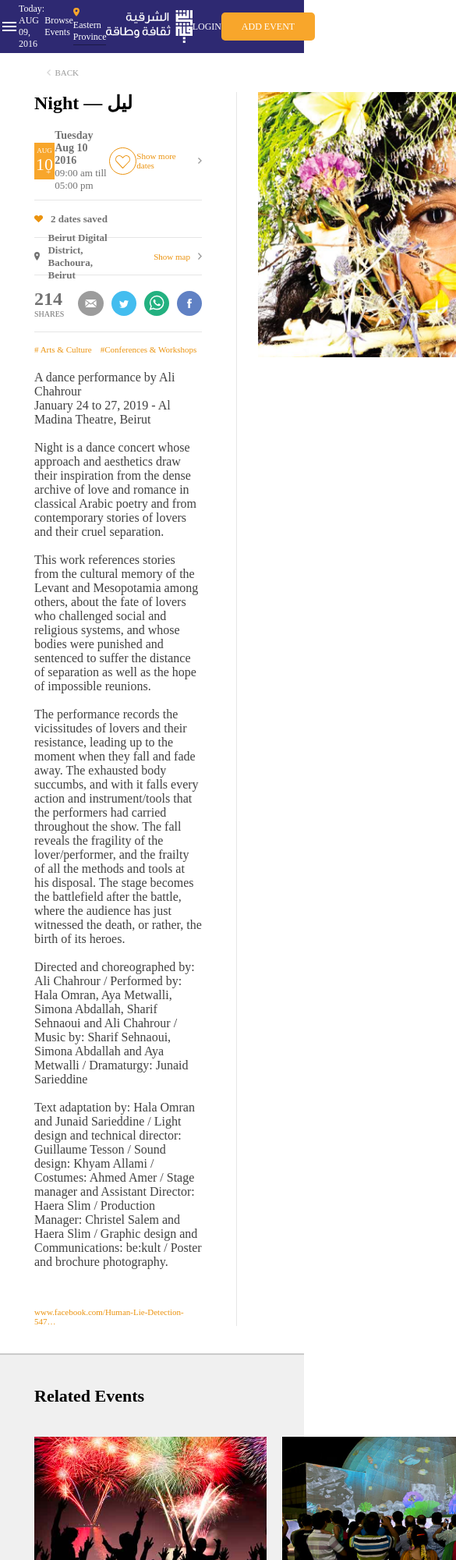
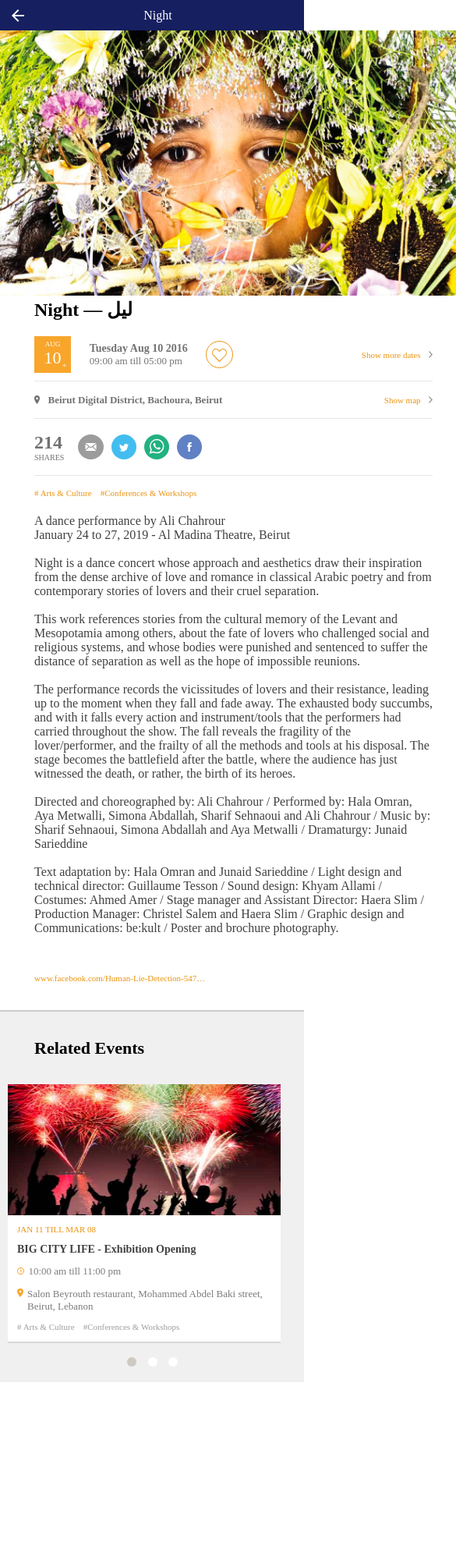
Before and after one commit to paul-adaimi/training-gtlogic, a website built with webpack: page sharqiyya-app/index.html in a window 390 px wide. Shown: the top 2000 px of the page at 78% size, 585 px wide, since content can reach past the window. After the commit the page ends 1772 px from the top, so only its background shows below. Built offline with nearby package versions, Linux system fonts and the light colour scheme.

Commit message:
added phone support

```diff
--- a/sharqiyya-app/index.html
+++ b/sharqiyya-app/index.html
@@ -7,6 +7,15 @@
   </head>
   <body>
     <div class="main-page">
+      <div class="header-phone">
+        <div class="header-phone__back">
+          <img src="images/icons/back-phone.svg">
+        </div>
+        <div class="header-phone__title">
+          Night
+        </div>
+        <div class="header-phone__empty"></div>
+      </div>
       <div class="header">
         <div class="app-bar">
           <div class="app-bar__max">
@@ -238,6 +247,10 @@
             </div>
 
           </div>
+
+          <div class="related-events__phone-more">
+            <img src="images/icons/more-phone.svg" alt="">
+          </div>
         </div>
       </div>
 
--- a/sharqiyya-app/style/app.scss
+++ b/sharqiyya-app/style/app.scss
@@ -2,6 +2,9 @@
 @import "global";
 
 @import "mixins/max-width-mixin";
+@import "mixins/media-queries-mixin";
+
+@import "blocks/header-phone";
 @import "blocks/header";
 @import "blocks/event-content";
 @import "blocks/related-events";
--- a/sharqiyya-app/style/blocks/event-content.scss
+++ b/sharqiyya-app/style/blocks/event-content.scss
@@ -2,4 +2,8 @@
   display: flex;
   @include maxwidth;
   height: 100%;
+
+  @include for-phone-only{
+    flex-direction: column;
+  }
 }
--- a/sharqiyya-app/style/blocks/event-details.scss
+++ b/sharqiyya-app/style/blocks/event-details.scss
@@ -6,6 +6,10 @@
   margin-bottom: 35px;
   flex: 1;
   border-right: 1px solid #E6E6E6;
+
+  @include for-phone-only {
+    order: 2;
+  }
 }
 
 .event-details__night {
@@ -33,6 +37,10 @@
   display: flex;
   justify-content: flex-end;
   align-items: center;
+
+  @include for-phone-only {
+    flex:1;
+  }
 }
 
 .event-details__date-box {
@@ -96,6 +104,10 @@
   font-weight: bold;
   color: #727272;
   border-bottom: 1px solid #E6E6E6;
+
+  @include for-phone-only {
+    display: none;
+  }
 }
 
 .event-details__dates-saved-heart {
--- a/sharqiyya-app/style/blocks/event-image.scss
+++ b/sharqiyya-app/style/blocks/event-image.scss
@@ -1,8 +1,14 @@
 .event-image {
   height: 100%;
   flex: 1;
+  @include for-phone-only {
+    order: 1;
+  }
 }
 
 .event-image__image {
   margin-left: 27px;
+  @include for-phone-only {
+    margin-left: 0px;
+  }
 }
--- a/sharqiyya-app/style/blocks/footer.scss
+++ b/sharqiyya-app/style/blocks/footer.scss
@@ -1,5 +1,8 @@
 .footer {
   background-color: #262261;
+  @include for-phone-only {
+    display: none;
+  }
 }
 
 .footer__max {
--- /dev/null
+++ b/sharqiyya-app/style/blocks/header-phone.scss
@@ -0,0 +1,29 @@
+.header-phone {
+  display: none;
+  @include for-phone-only{
+    display: flex;
+    align-items: center;
+    font-family: Roboto Slab;
+    font-size: 16px;
+    color: white;
+    height: 39px;
+    background-color: #161F60;
+  }
+}
+
+.header-phone__back {
+  flex: 1;
+  display: flex;
+  align-items: center;
+  padding-left: 15px;
+}
+
+.header-phone__title {
+  flex: 1;
+  display: flex;
+  justify-content: center;
+}
+
+.header-phone__empty {
+  flex: 1;
+}
--- a/sharqiyya-app/style/blocks/header.scss
+++ b/sharqiyya-app/style/blocks/header.scss
@@ -2,4 +2,7 @@
   display: flex;
   flex-direction: column;
   font-family: Montserrat;
+  @include for-phone-only {
+    display: none;
+  }
 }
--- a/sharqiyya-app/style/blocks/related-events.scss
+++ b/sharqiyya-app/style/blocks/related-events.scss
@@ -27,6 +27,9 @@
   display: flex;
   height: 330px;
   margin-bottom: 40px;
+  @include for-phone-only {
+    margin: 0 auto;
+  }
 }
 
 .related-events__event {
@@ -37,6 +40,16 @@
   height: 330px;
   background-color: white;
   border-bottom: 2px solid rgba(0,0,0,0.16);
+
+  @include for-phone-only {
+    width: 350px;
+  }
+}
+
+.related-events__event ~ .related-events__event {
+  @include for-phone-only {
+    display: none;
+  }
 }
 
 .related-events__event-image {
@@ -83,3 +96,14 @@
   font-size: 11px;
   color: #9D9D9D;
 }
+
+.related-events__phone-more {
+  display: none;
+  @include for-phone-only {
+    margin-top: 20px;
+    margin-bottom: 20px;
+    display: flex;
+    justify-content: center;
+    align-items: flex-end;
+  }
+}
--- /dev/null
+++ b/sharqiyya-app/style/mixins/media-queries-mixin.scss
@@ -0,0 +1,3 @@
+@mixin for-phone-only {
+  @media (max-width: 599px) { @content; }
+}
```
Also changed, not shown: sharqiyya-app/images/icons/back-phone.svg (added), sharqiyya-app/images/icons/more-phone.svg (added), 3 other files.
